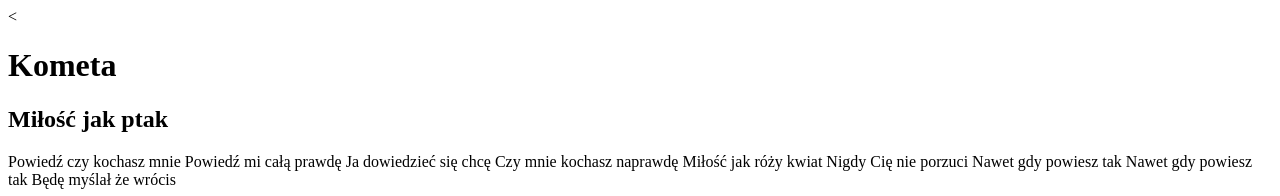
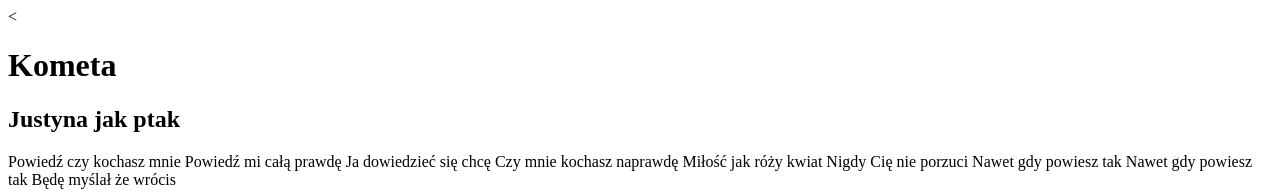
Before and after one commit to worksucks/learning-git-2, a plain HTML site: page index.html in a window 1280 px wide. Shown: the top 196 px of the page. Drawn offline with Linux system fonts and the light colour scheme.

Commit message:
Justyna 10px

```diff
--- a/index.html
+++ b/index.html
@@ -11,7 +11,7 @@
     <body class="test1">
         <main class="container">
             	 <h1 class="test">Kometa</h1>
-               <h2> Miłość jak ptak</h2>
+               <h2> Justyna jak ptak</h2>
         	     <p>Powiedź czy kochasz mnie
                   Powiedź mi całą prawdę
                   Ja dowiedzieć się chcę
```
